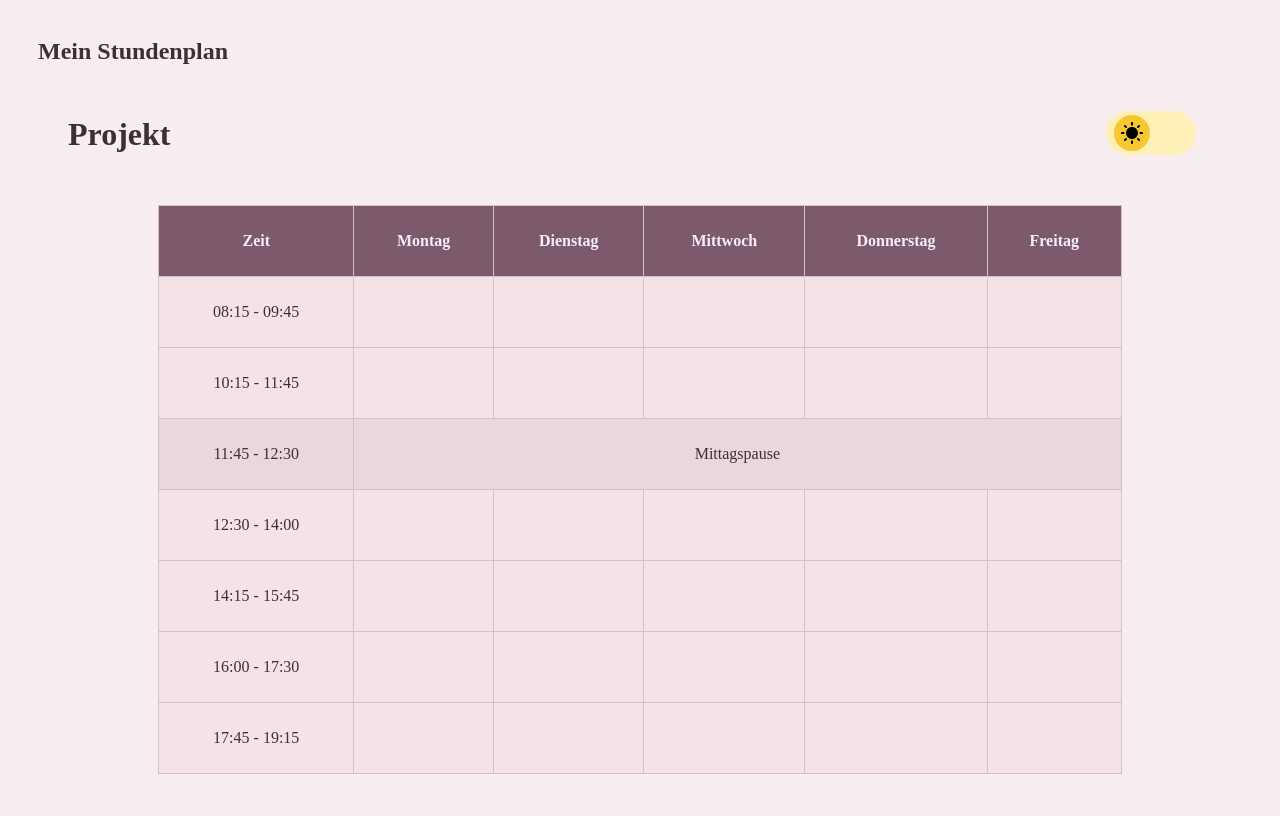
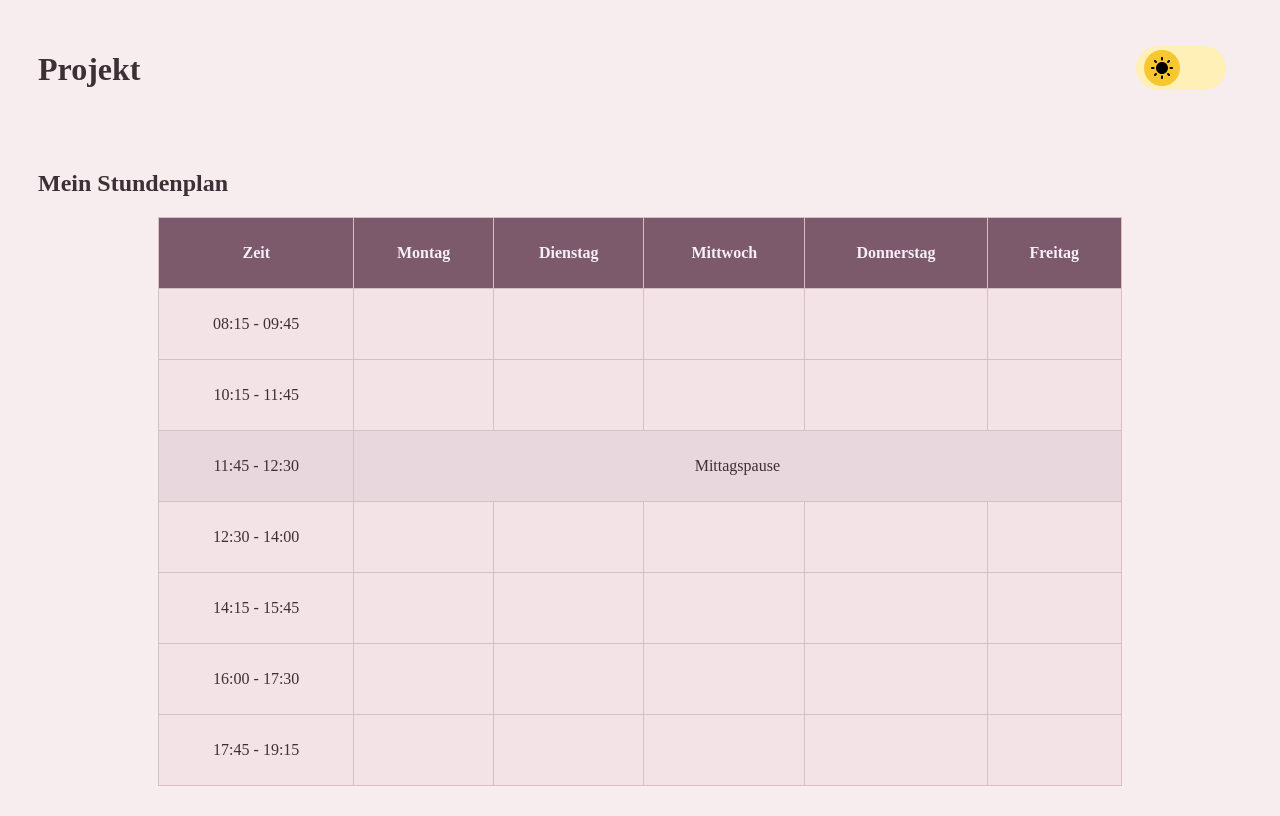
Before and after one commit to tjark-anders/stundenplan-uni-webapp, a website: page index.html in a window 1280 px wide. Drawn offline with Linux system fonts and the light colour scheme; no server answers.

Commit message:
Semantic html improvements

```diff
--- a/index.html
+++ b/index.html
@@ -11,6 +11,18 @@
     </head>
 
     <body>
+        <header>
+            <h1>Projekt</h1>
+            <button class="theme-toggle">
+                <span class="toggle-circle">
+                    <img
+                        class="toggleImg"
+                        src="./assets/icons/sun.svg"
+                    />
+                </span>
+            </button>
+        </header>
+
         <main>
             <dialog id="termin-popup">
                 <h3>Übungstermin wählen</h3>
@@ -21,19 +33,10 @@
 
             <!-- STUNDENPLAN -->
             <div id="course-schedule">
-                <h2>Mein Stundenplan</h2>
-                <header>
-                    <h1>Projekt</h1>
-                    <button class="theme-toggle">
-                        <span class="toggle-circle"
-                            ><img
-                                class="toggleImg"
-                                src="./assets/icons/sun.svg"
-                        /></span>
-                    </button>
-                </header>
+                <h2 class="tableSectionHeader">Mein Stundenplan</h2>
 
                 <table class="schedule-table">
+                    <thead>
                         <tr>
                             <th>Zeit</th>
                             <th>Montag</th>
@@ -42,7 +45,9 @@
                             <th>Donnerstag</th>
                             <th>Freitag</th>
                         </tr>
+                    </thead>
 
+                    <tbody>
                         <tr>
                             <td>08:15 - 09:45</td>
                             <td data-tag="Montag" data-block="1"></td>
@@ -101,6 +106,7 @@
                             <td data-tag="Donnerstag" data-block="6"></td>
                             <td data-tag="Freitag" data-block="6"></td>
                         </tr>
+                    </tbody>
                 </table>
             </div>
         </main>
```
Lines whose indentation alone changed are shown as unchanged.
